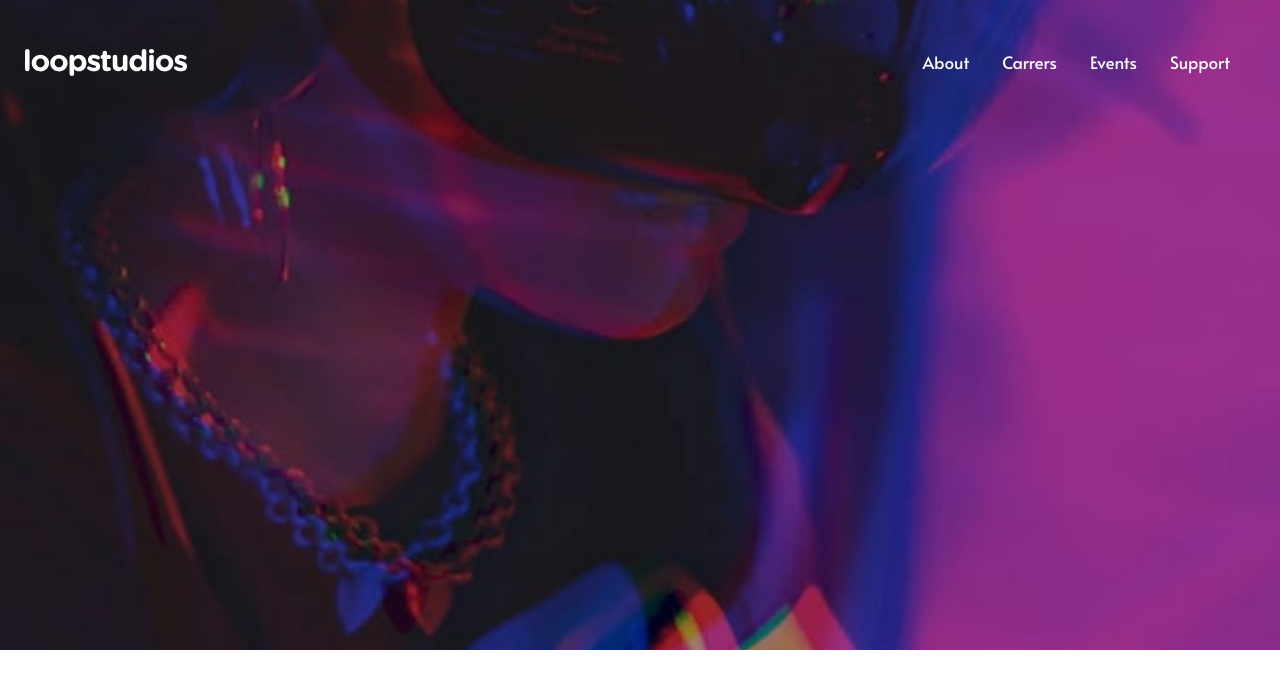
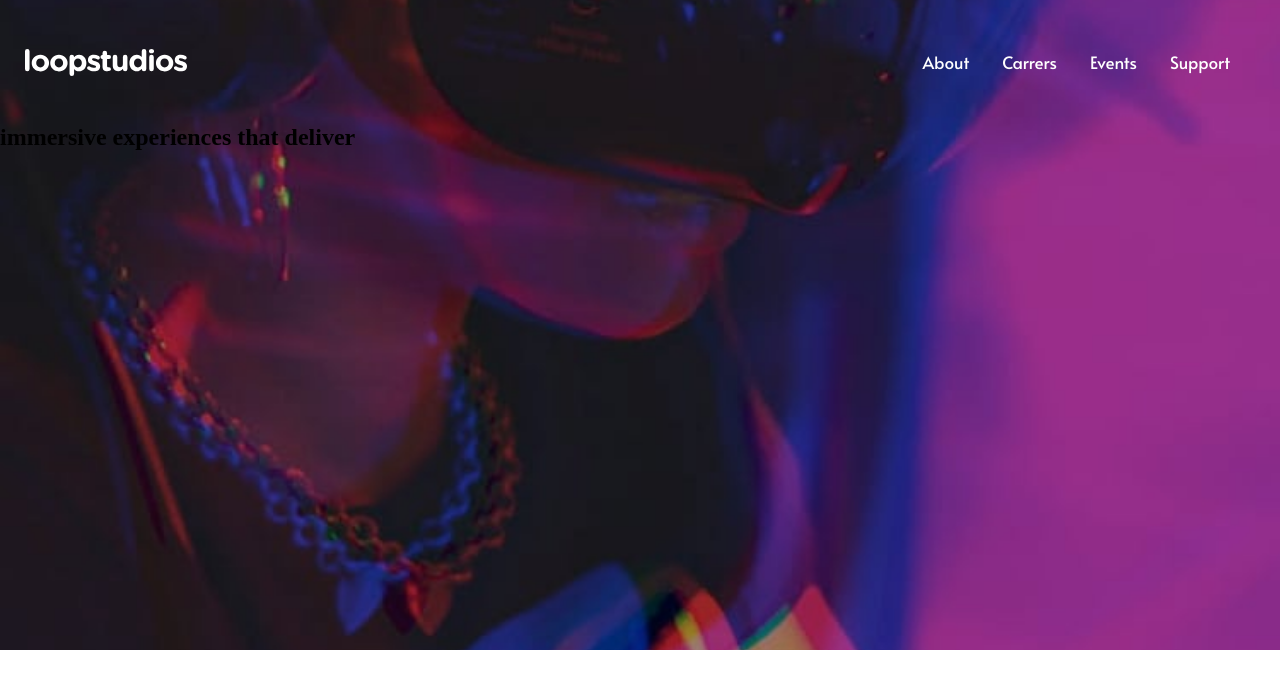
Before and after one commit to yasssuz/loopstudio-landing-page, a website built with Vite: page src/index.html in a window 1280 px wide. Built offline with nearby package versions, Linux system fonts and the light colour scheme.

Commit message:
added banner

```diff
--- a/src/index.html
+++ b/src/index.html
@@ -34,7 +34,11 @@
             <span></span>
           </button>
         </header>
-        <section class="banner"></section>
+        <section class="banner">
+          <div class="banner__title-box">
+            <h1>immersive experiences that deliver</h1>
+          </div>
+        </section>
       </div>
     </main>
 
```
